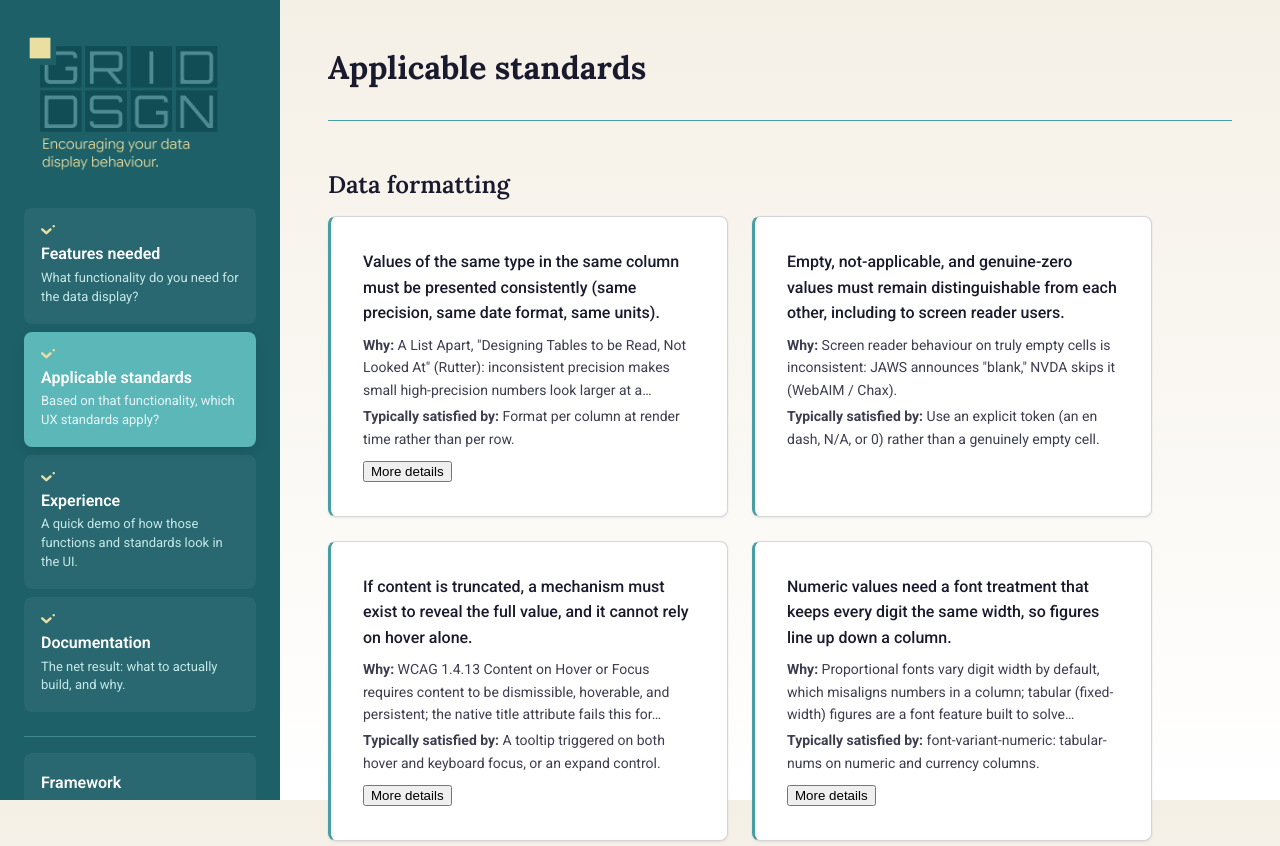
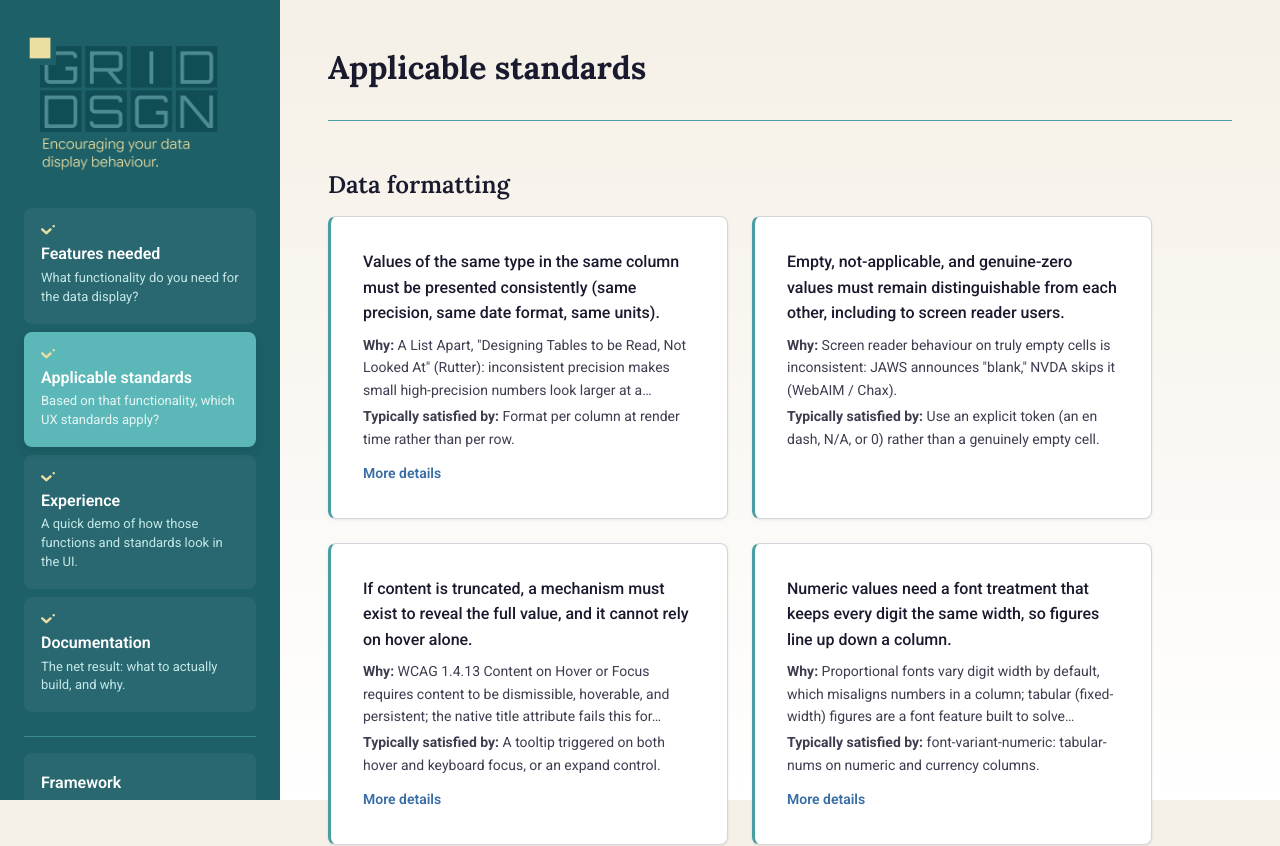
Before and after one commit to puneetsyaloutlook/grabledesigner, a React (Vite) app: page /standards in a window 1280 px wide. Shown: the top 846 px of the page. Built offline with nearby package versions, Linux system fonts and the light colour scheme.

Commit message:
Add files via upload

```diff
--- a/src/styles/global.css
+++ b/src/styles/global.css
@@ -1321,6 +1321,22 @@ tr[aria-busy="true"] {
   background: var(--teal-100);
 }
 
+.card-more-link {
+  display: inline-block;
+  background: none;
+  border: none;
+  padding: 4px 0 0;
+  font: inherit;
+  font-size: var(--text-sm-size);
+  font-weight: 600;
+  color: var(--color-action);
+  cursor: pointer;
+}
+
+.card-more-link:hover {
+  text-decoration: underline;
+}
+
 .examples-detail {
   font-size: var(--text-sm-size);
   color: var(--text-secondary);
```
